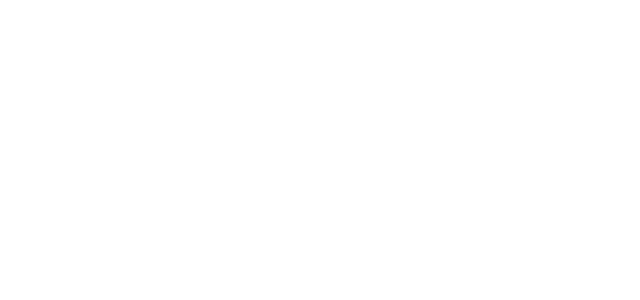
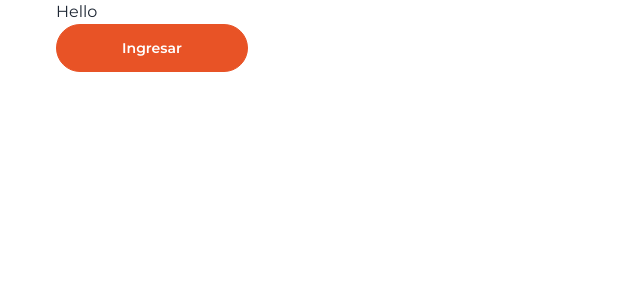
Before and after one commit to jsonfm/rimoto-nuxt, a Nuxt app: page /panel/experiments/1/preview in a window 1280 px wide. Before the commit this address had no page. Shown: the top 300 px of the page, without its empty margins (0-640 px from the left). Built offline with nearby package versions, Linux system fonts and the light colour scheme.

Commit message:
✨ [UPDATE] admin

```diff
--- a/components/Lab/Experiment/index.vue
+++ b/components/Lab/Experiment/index.vue
@@ -9,5 +9,5 @@
 
 <script setup lang="ts">
 import { ref } from "vue";
-const experimentURL = ref(`/panel/experiment/2132/preview`);
+const experimentURL = ref(`/panel/experiments/2132/preview`);
 </script>
--- a/pages/panel/experiment/[id]/preview.vue
+++ /dev/null
@@ -1,7 +0,0 @@
-<template>
-    <section>
-        <div>
-            <h4>Hello</h4>
-        </div>
-    </section>
-</template>
--- /dev/null
+++ b/pages/panel/experiments/[id]/preview.vue
@@ -0,0 +1,18 @@
+<template>
+    <section>
+        <div class="tw-container">
+            <h4>Hello</h4>
+            <NuxtLink :to="experimentURL">
+                <div class="tw-w-48">
+                    <Button>Ingresar</Button>
+                </div>
+            </NuxtLink>
+        </div>
+    </section>
+</template>
+
+<script setup lang="ts">
+import { ref } from "vue";
+
+const experimentURL = `/panel/experiments/1/view`;
+</script>
--- /dev/null
+++ b/pages/panel/experiments/[id]/view.vue
@@ -0,0 +1,5 @@
+<template>
+    <section>
+        <div class="tw-min-h-screen"></div>
+    </section>
+</template>
--- /dev/null
+++ b/pages/panel/experiments/index.vue
@@ -0,0 +1,5 @@
+<template>
+    <section>
+        <div>list of experiments</div>
+    </section>
+</template>
```
